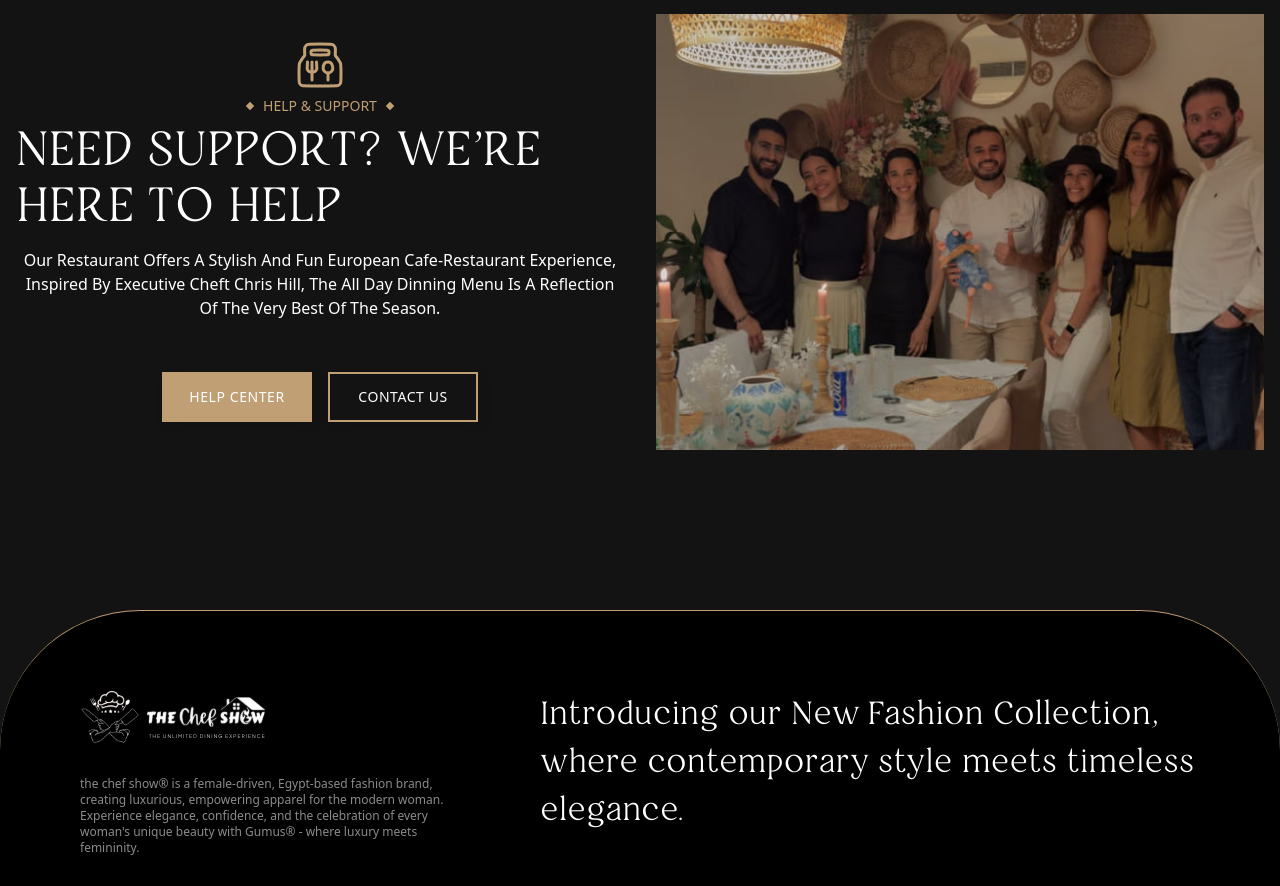
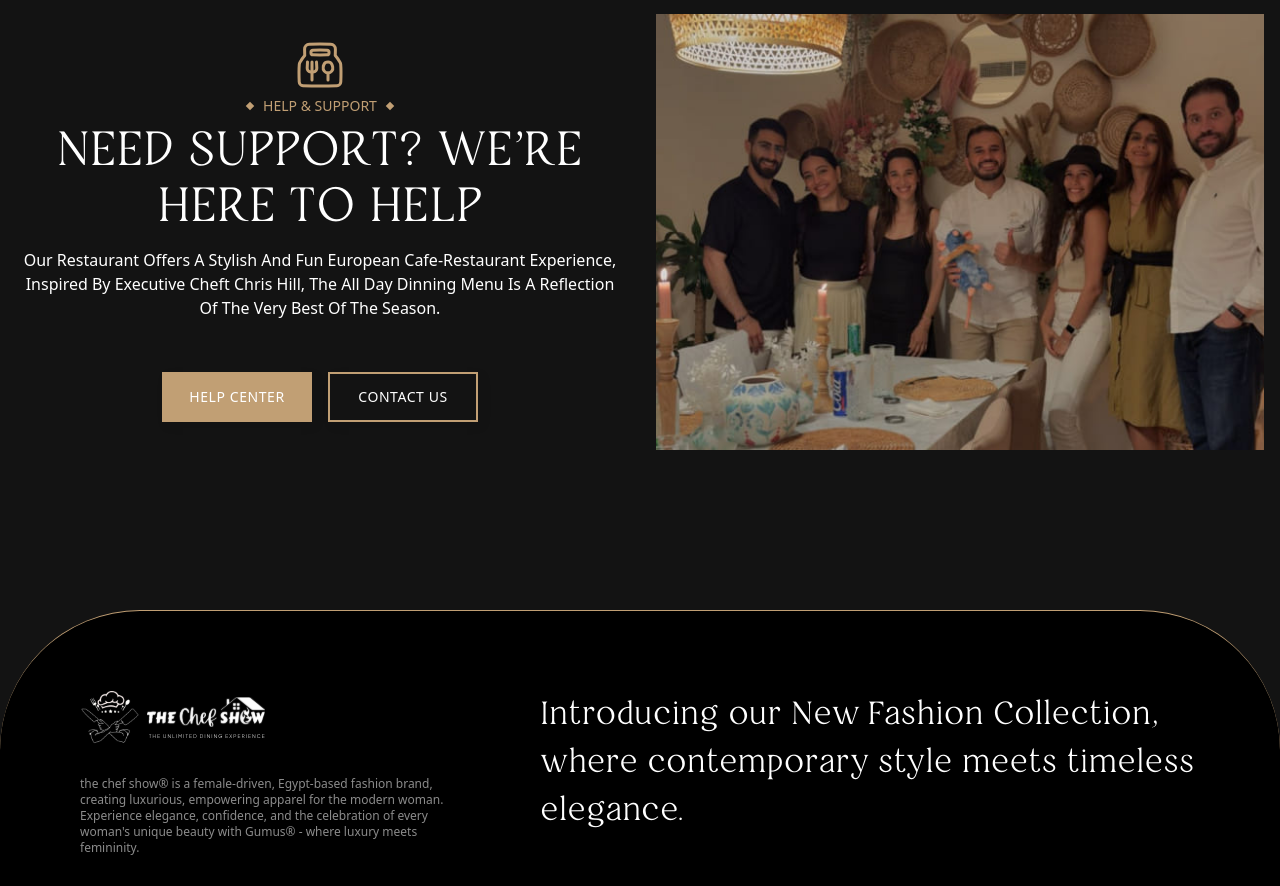
Before and after one commit to Safeya-Yasien/the-chef-show, a React (Vite) app: page / in a window 1280 px wide. Shown: the part 5200-6086 px from the top of the page. Built offline with nearby package versions, Linux system fonts and the light colour scheme.

Commit message:
update CustomTitle.tsx

```diff
--- a/src/components/shared/customTitle/CustomTitle.tsx
+++ b/src/components/shared/customTitle/CustomTitle.tsx
@@ -15,7 +15,7 @@ const CustomTitle = ({ imgSrc, subTitle, mainTitle }: ICustomTitleProps) => {
         <span className="absolute -left-4 top-1/2 -translate-y-1/2 w-[6px] h-[6px] rotate-45 bg-[#C19F74]"></span>
         <span className="absolute -right-4 top-1/2 -translate-y-1/2 w-[6px] h-[6px] rotate-45 bg-[#C19F74]"></span>
       </div>
-      <h1 className="font-normal text-[28px] md:text-[36px] lg:text-[48px] leading-7 md:leading-10 lg:leading-[56px] text-white font-restora uppercase">
+      <h1 className="text-center font-normal text-[28px] md:text-[36px] lg:text-[48px] leading-7 md:leading-10 lg:leading-[56px] text-white font-restora uppercase">
         {mainTitle}
       </h1>
     </div>
```
